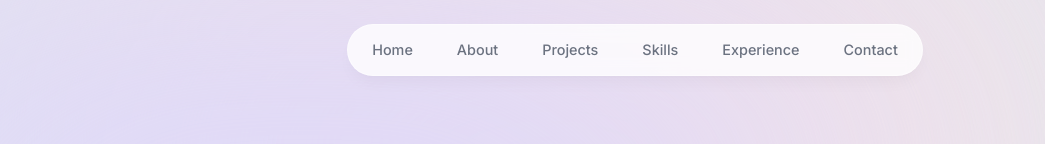
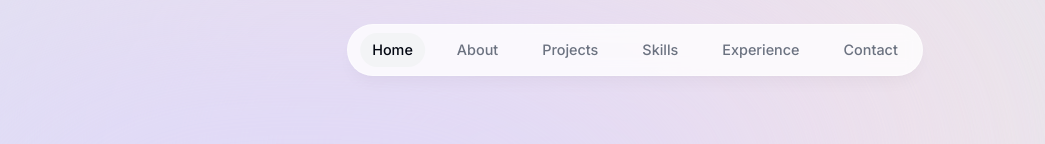
Before and after one commit to IkaMastera/iraklas-portfolio-next.js, a Next.js app: page / in a window 1280 px wide. Shown: the top 144 px of the page, without its empty margins (5-1050 px from the left). Built offline with nearby package versions, Linux system fonts and the light colour scheme.

Commit message:
add: clsx
for applying tailwind css styles for only active sections

```diff
--- a/components/header.tsx
+++ b/components/header.tsx
@@ -1,11 +1,15 @@
 "use client";
 
-import React from 'react'
+import React, { useState } from 'react'
 import { motion } from 'framer-motion';
 import { links } from '@/library/data';
 import Link from 'next/link';
+import clsx from 'clsx';
 
 export default function Header() {
+  const [activeSection, setActiveSection] = useState('Home');
+
+
   return (
     <header className='z-[999] relative'>
       <motion.div
@@ -24,13 +28,33 @@
            {
              links.map(link => (
                 <motion.li
-                 className = "h-3/4 flex items-center justify-center"
+                 className = "relative h-3/4 flex items-center justify-center"
                  key={link.hash}
                  initial = {{ y: -100, opacity: 0 }}
                  animate = {{ y: 0, opacity: 1 }}
+                >
+                  <Link className={clsx('flex w-full px-3 py-3 hover:text-gray-950 items-center justify-center transition', {
+                    "text-gray-950": activeSection === link.name
+                  })}
+                  href={link.hash}
+                  onClick={() => setActiveSection(link.name)}
+                  >
+                  {link.name}
 
-                >
-                  <Link className='flex w-full px-3 py-3 hover:text-gray-950 items-center justify-center transition' href={link.hash}>{link.name}</Link>
+                  {
+                    link.name === activeSection && (
+                      <motion.span className='bg-gray-100
+                       rounded-full absolute inset-0 -z-10'
+                       layoutId="activeSection"
+                       transition={{
+                        type: "spring",
+                        stiffness: 380,
+                        damping: 30,
+                       }}
+                       ></motion.span>
+                    )}
+
+                  </Link>
                 </motion.li>
              ))
            }
--- a/package.json
+++ b/package.json
@@ -13,6 +13,7 @@
     "@types/react": "18.2.25",
     "@types/react-dom": "18.2.10",
     "autoprefixer": "10.4.16",
+    "clsx": "^2.1.0",
     "eslint": "8.50.0",
     "eslint-config-next": "13.5.4",
     "framer-motion": "^10.16.4",
```
Also changed, not shown: 1 other file (tests, documents, lock files or other folders).
